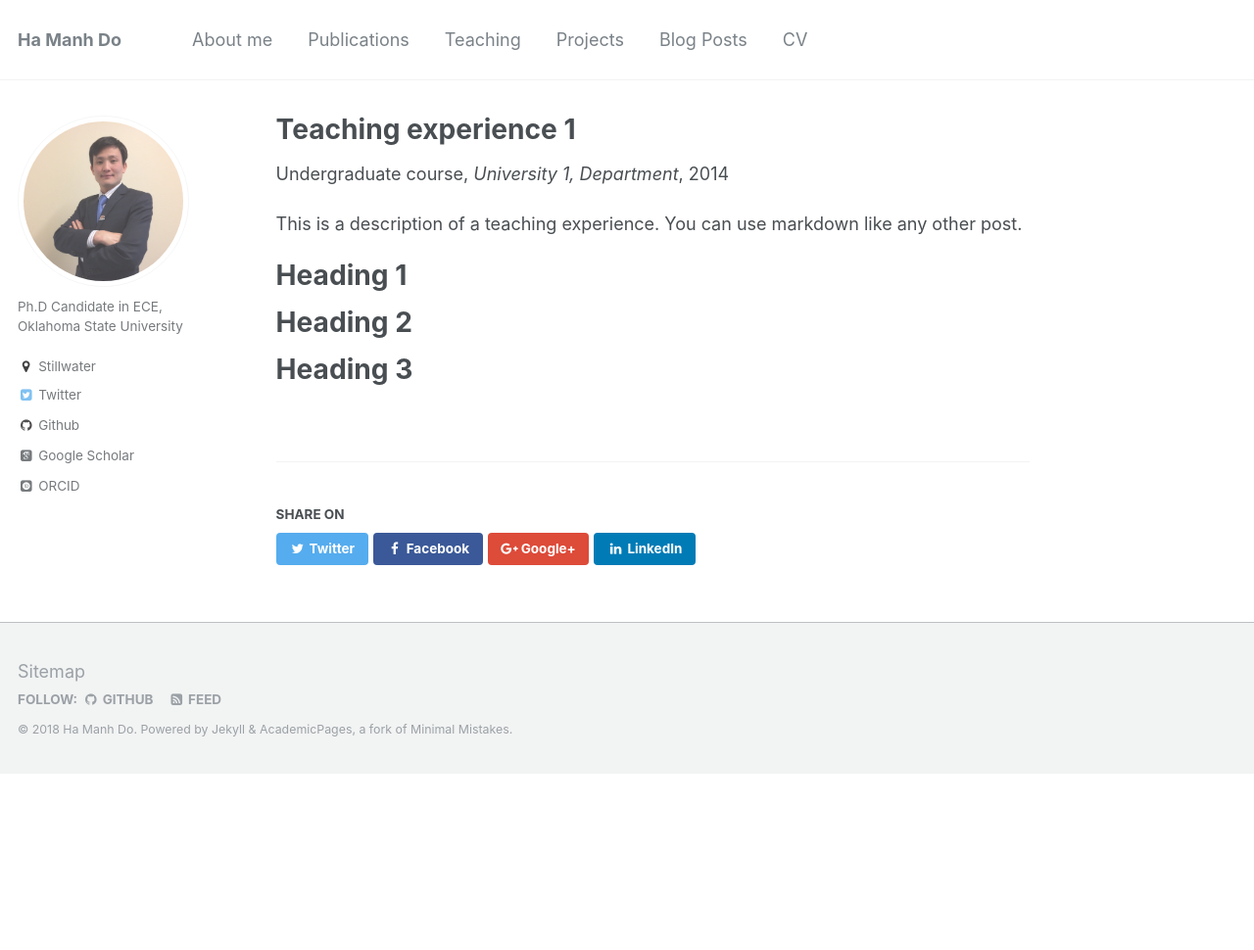
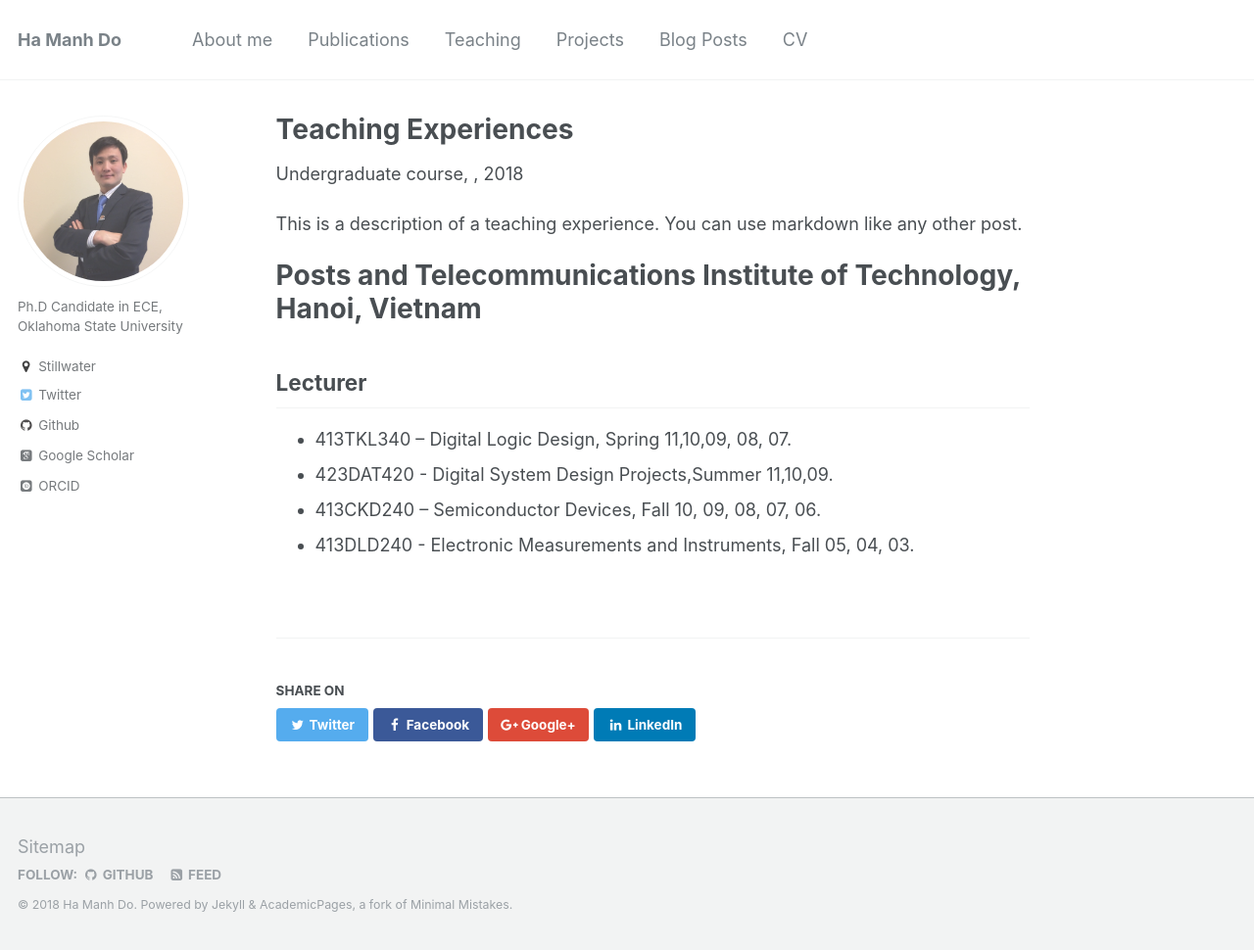
Before and after one commit to hmdo/hmdo.github.io, a Jekyll site: the page built from _teaching/teaching.md, in a window 1280 px wide and 970 px high. Shown: the whole window at 98% size. Built offline with Jekyll 4.4.1, drawn with Linux system fonts in a browser that asks for light colours; some web fonts are replaced.

Commit message:
Update Pub

```diff
--- a/_teaching/teaching.md
+++ b/_teaching/teaching.md
@@ -1,20 +1,16 @@
 ---
-title: "Teaching experience 1"
+title: "Teaching Experiences"
 collection: teaching
 type: "Undergraduate course"
-permalink: /teaching/2014-spring-teaching-1
-venue: "University 1, Department"
-date: 2014-01-01
-location: "City, Country"
+permalink: /teaching/teaching
 ---
 
 This is a description of a teaching experience. You can use markdown like any other post.
 
-Heading 1
-======
-
-Heading 2
-======
-
-Heading 3
-======
+Posts and Telecommunications Institute of Technology, Hanoi, Vietnam
+=============================================================
+## Lecturer
+* 413TKL340 – Digital Logic Design,  Spring 11,10,09, 08, 07.
+* 423DAT420 - Digital System Design Projects,Summer 11,10,09.
+* 413CKD240 – Semiconductor Devices, Fall 10, 09, 08, 07, 06.
+* 413DLD240 - Electronic Measurements and Instruments, Fall 05, 04, 03.
```
